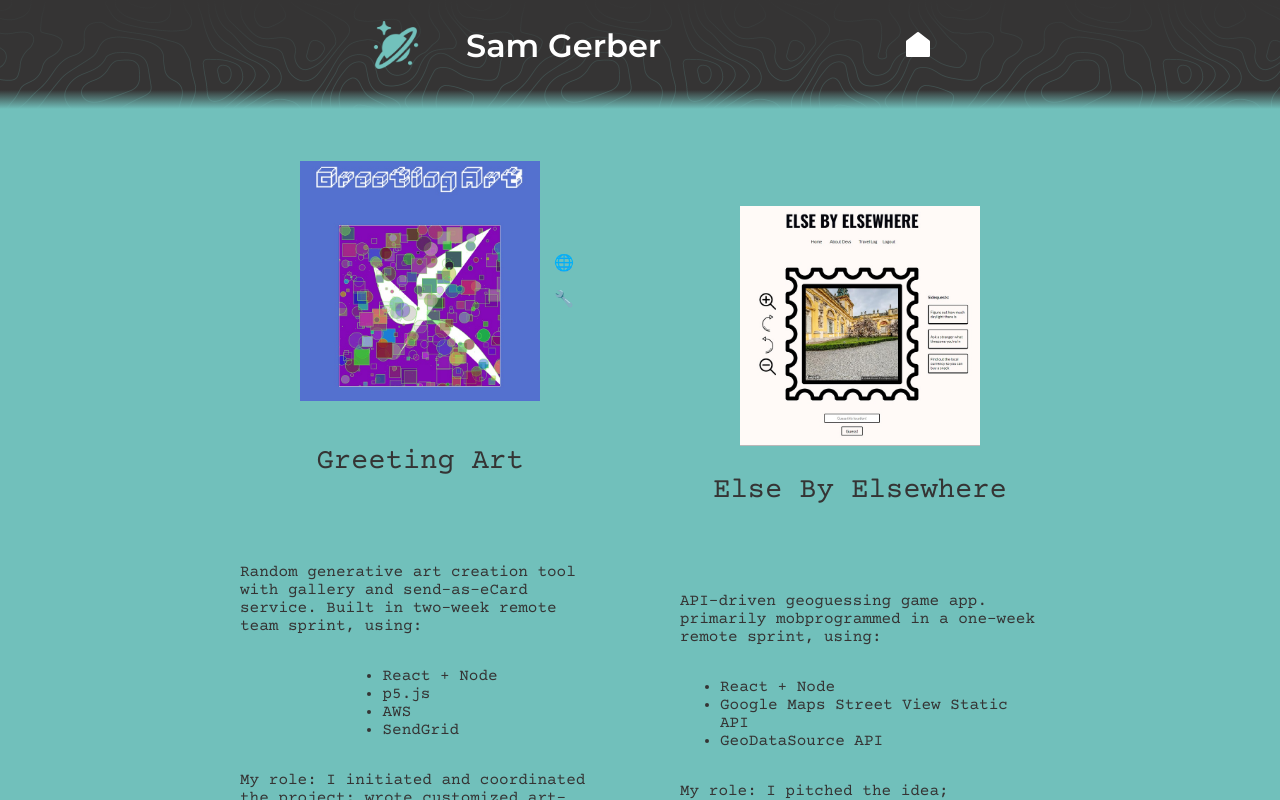
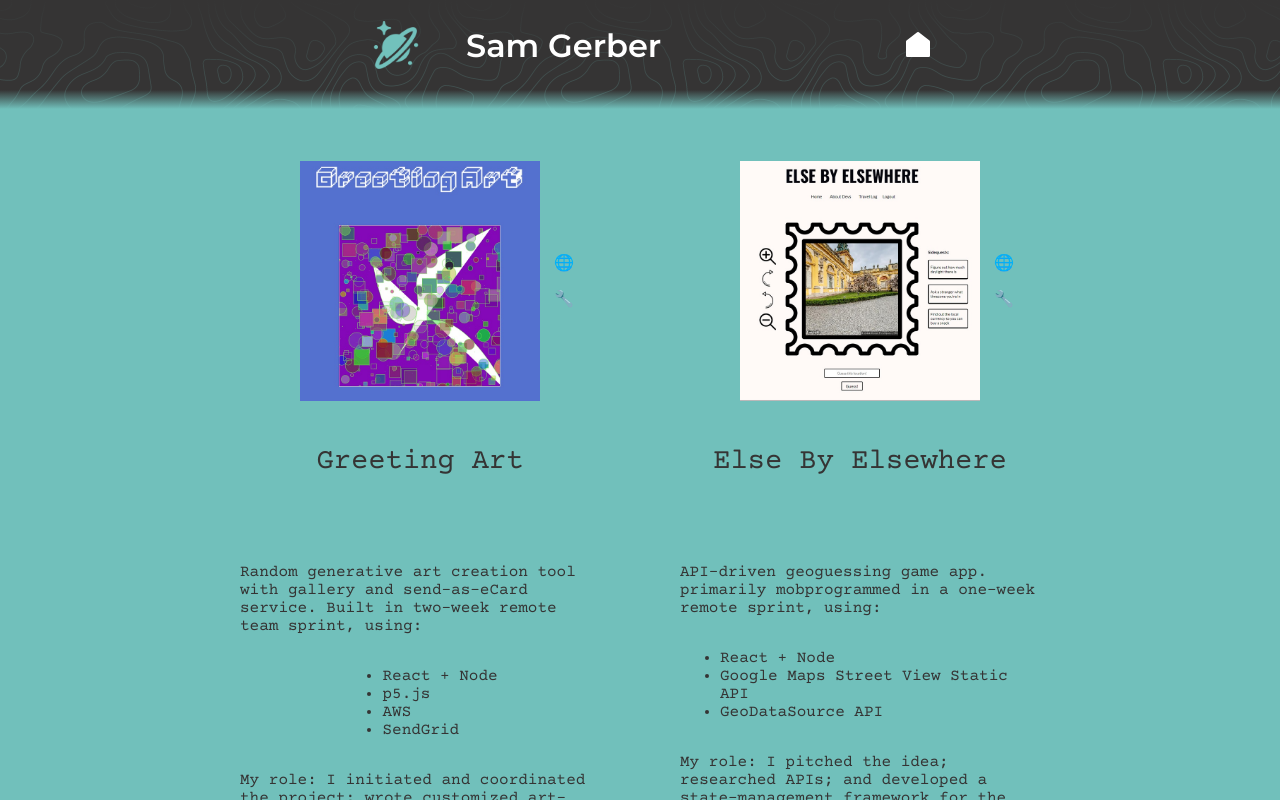
Before and after one commit to sgerpdx/pop-signpost, a Next.js app: page /projects in a window 1280 px wide. Built offline with nearby package versions, Linux system fonts and the light colour scheme; a web font is replaced by a local one.

Commit message:
project layout dimension fix

```diff
--- a/components/intro.jsx
+++ b/components/intro.jsx
@@ -11,7 +11,7 @@ export default function Intro({ onClick, toProjects }) {
         <p className={styles.introTextArea}>
           I&apos;m a software developer building full-stack applications, Have a
           look around, send me a message if you&apos;d like to collaborate, and
-          have a nice day!
+          have a nice day...
         </p>
         <div className={styles.introLinkArea}>
           <nav className={styles.linksLeft}>
--- a/pages/projects.jsx
+++ b/pages/projects.jsx
@@ -90,12 +90,37 @@ export default function Projects({ value }) {
             </div>
           </div>
           <div className={styles.contentScrollArea}>
+            <figure className={styles.projectImageArea}>
+              <figcaption
+                style={{ width: "48px", textAlign: "center" }}
+              ></figcaption>
               <Image
                 src={ElseImage}
                 alt="screenshot of designasaur park app"
                 width="240"
                 height="240"
               />
+              <figcaption style={{ width: "48px", textAlign: "center" }}>
+                <p>
+                  <a
+                    href="https://else-by-elsewhere.netlify.app/"
+                    target="_blank"
+                    rel="noreferrer"
+                  >
+                    🌐
+                  </a>
+                </p>
+                <p>
+                  <a
+                    href="https://github.com/where-in-the-search"
+                    target="_blank"
+                    rel="noreferrer"
+                  >
+                    🔧
+                  </a>
+                </p>
+              </figcaption>
+            </figure>
             <p style={{ fontSize: "1.8em" }}>Else By Elsewhere</p>
             <div className={styles.projectSummaryArea}>
               <p>
@@ -115,12 +140,37 @@ export default function Projects({ value }) {
             </div>
           </div>
           <div className={styles.contentScrollArea}>
+            <figure className={styles.projectImageArea}>
+              <figcaption
+                style={{ width: "48px", textAlign: "center" }}
+              ></figcaption>
               <Image
                 src={DesignasaurImage}
                 alt="screenshot of designasaur park app"
                 width="240"
                 height="240"
               />
+              <figcaption style={{ width: "48px", textAlign: "center" }}>
+                <p>
+                  <a
+                    href="https://designosaurpark.github.io/DesignasaurPark/"
+                    target="_blank"
+                    rel="noreferrer"
+                  >
+                    🌐
+                  </a>
+                </p>
+                <p>
+                  <a
+                    href="https://github.com/DesignosaurPark/DesignasaurPark"
+                    target="_blank"
+                    rel="noreferrer"
+                  >
+                    🔧
+                  </a>
+                </p>
+              </figcaption>
+            </figure>
             <p style={{ fontSize: "1.8em" }}>Designasaur Park</p>
             <div className={styles.projectSummaryArea}>
               <p>
--- a/styles/Projects.module.css
+++ b/styles/Projects.module.css
@@ -68,7 +68,7 @@
   flex-direction: row;
   flex-wrap: wrap;
   justify-content: center;
-  align-items: center;
+  align-items: flex-start;
   width: 90%;
   height: 90%;
   backface-visibility: hidden;
@@ -80,19 +80,26 @@
 }
 
 .lowerContainer::-webkit-scrollbar-track {
+  background: rgba(113, 192, 187, 255);
+}
+
+.lowerContainer::-webkit-scrollbar-track:hover {
   background: rgb(53, 52, 52);
+  border: solid 1px coral;
 }
 
 .lowerContainer::-webkit-scrollbar-thumb {
-  border: solid 1px rgba(170, 199, 91, 255);
+  border: solid 1px rgba(113, 192, 187, 255);
+  /* background: rgb(53, 52, 52); */
 }
 
 .lowerContainer::-webkit-scrollbar-thumb:hover {
-  background: rgba(170, 199, 91, 255);
+  border: solid 1px coral;
 }
 
 .lowerContainer::-webkit-scrollbar-thumb:active {
-  background: rgba(170, 199, 91, 255);
+  border: solid 1px coral;
+  background: coral;
 }
 
 .contentScrollArea {
```
Lines whose indentation alone changed are shown as unchanged.
